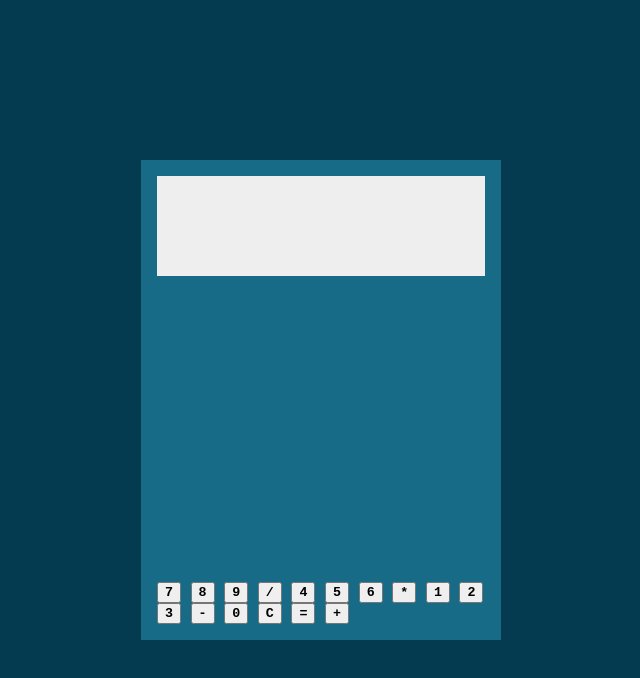
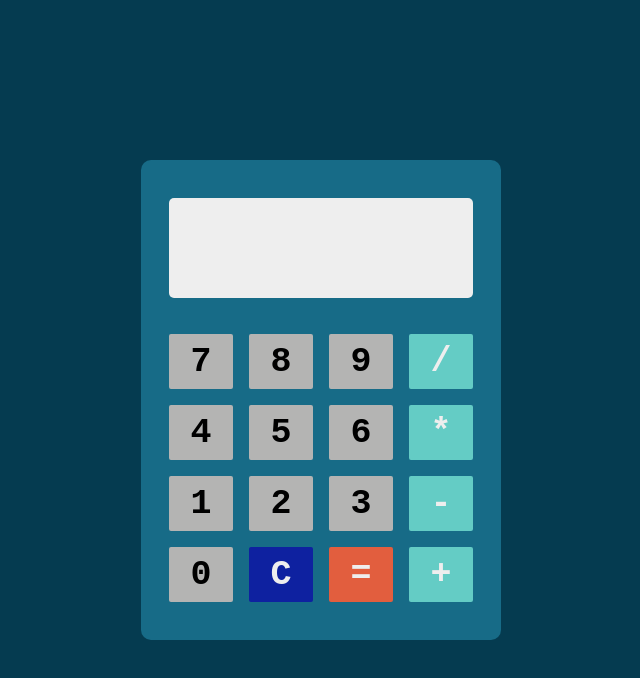
Before and after one commit to rztypi/calculator, a plain HTML site: page index.html in a window 1280 px wide. Shown: the whole page, without its empty margins (319-959 px from the left). Drawn offline with Linux system fonts and the light colour scheme.

Commit message:
Finish calculator style

```diff
--- a/style.css
+++ b/style.css
@@ -25,17 +25,21 @@ body {
     background-color: #176B87;
     width: 360px;
     height: 480px;
-    padding: 16px;
+    padding: 28px;
+    border-radius: 10px;
     flex: none;
     display: flex;
     flex-direction: column;
-    justify-content: space-between;
+    justify-content: space-around;
+    gap: 16px;
 }
 
 #display-container {
     background-color: #EEEEEE;
     height: 100px;
     padding: 8px;
+    border-radius: 5px;
+    flex: none;
     display: flex;
     flex-direction: column;
     justify-content: space-between;
@@ -45,3 +49,36 @@ body {
 #display {
     font-size: 50px;
 }
+
+#btns {
+    display: flex;
+    flex-wrap: wrap;
+    justify-content: space-between;
+    gap: 16px;
+}
+
+button {
+    height: 55px;
+    width: 64px;
+    border: none;
+    border-radius: 2px;
+    color:#EEEEEE;
+    font-size: 35px;
+}
+
+.number-btn {
+    background-color: #B4B4B3;
+    color: #000000;
+}
+
+.operator-btn {
+    background-color: #64CCC5;
+}
+
+#clear-btn {
+    background-color: #0E21A0;
+}
+
+#equal-btn {
+    background-color: #E25E3E;
+}
```
